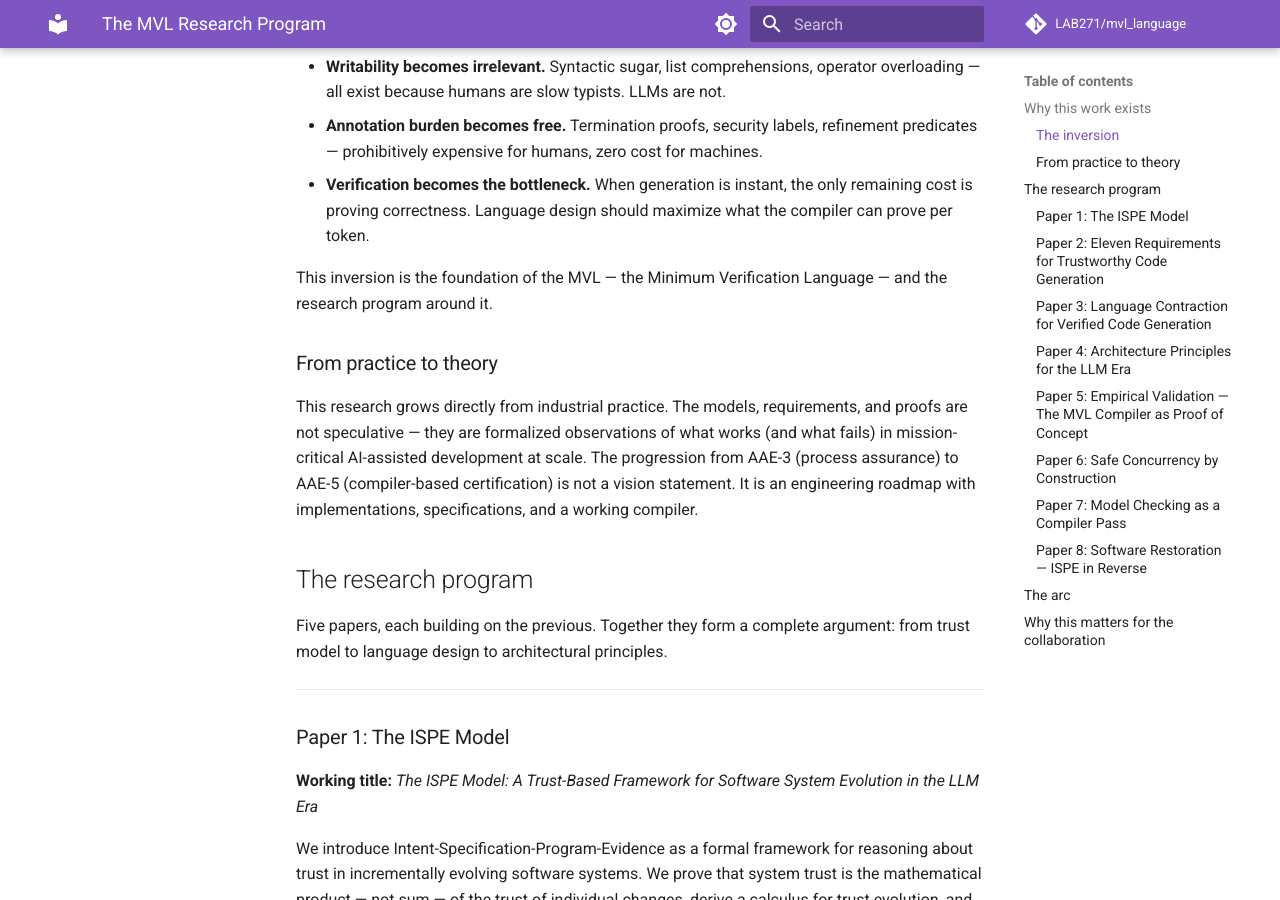
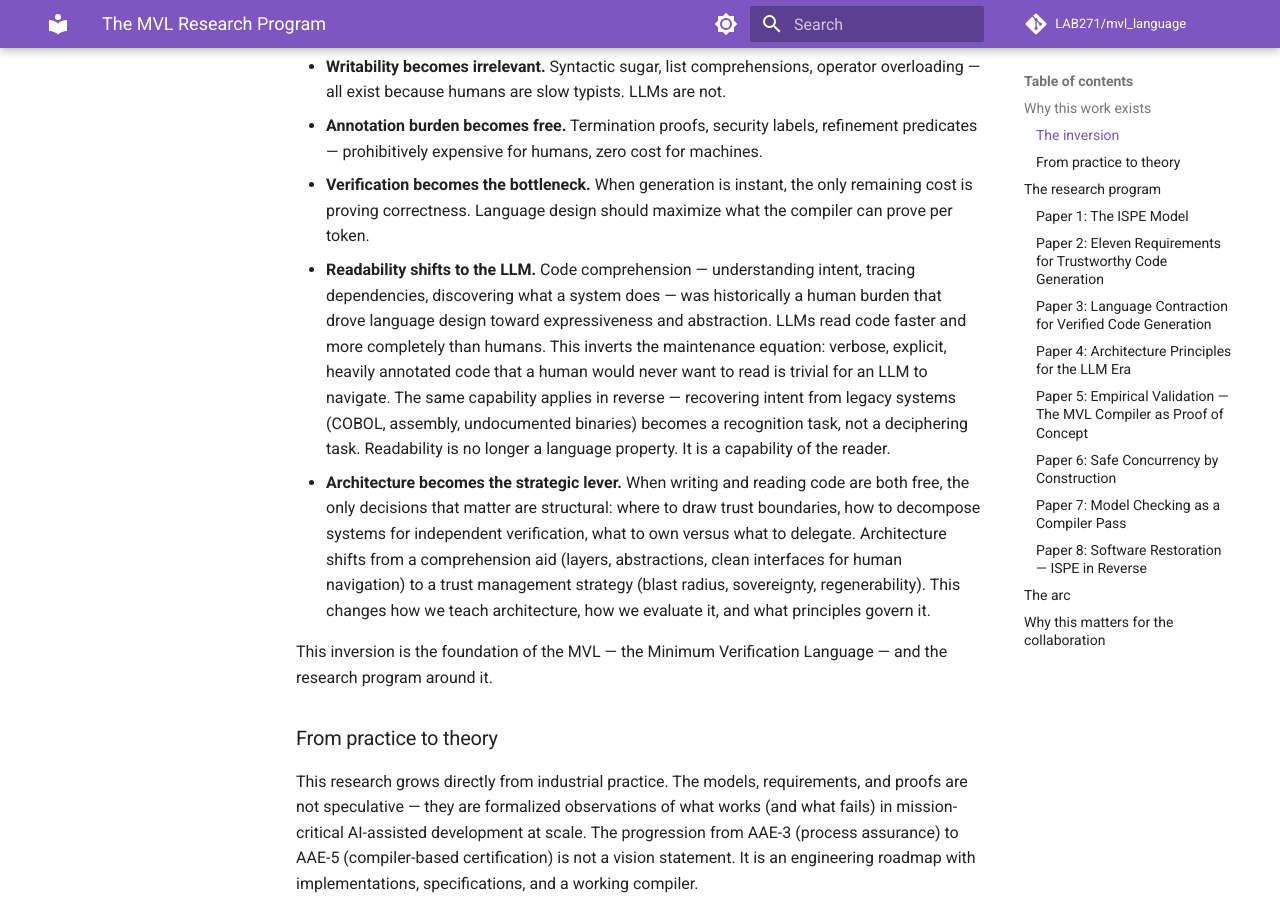
Before and after one commit to mvl-lang/mvl, an MkDocs documentation site: the page built from docs/mvl_rationale.md, in a window 1280 px wide and 900 px high, scrolled down 997 px. Built offline with MkDocs 1.6.1 and Material for MkDocs 9.7.7, drawn with Linux system fonts in a browser that asks for light colours; comment, search, counter and statistics services are not loaded.

Commit message:
docs: rationale — readability shifts to LLM, architecture as strategic lever
Co-Authored-By: Claude Opus 4.6 (1M context) <noreply@anthropic.com>

```diff
--- a/docs/mvl_rationale.md
+++ b/docs/mvl_rationale.md
@@ -26,6 +26,8 @@ If LLMs generate all code, every design decision about programming languages inv
 - **Writability becomes irrelevant.** Syntactic sugar, list comprehensions, operator overloading — all exist because humans are slow typists. LLMs are not.
 - **Annotation burden becomes free.** Termination proofs, security labels, refinement predicates — prohibitively expensive for humans, zero cost for machines.
 - **Verification becomes the bottleneck.** When generation is instant, the only remaining cost is proving correctness. Language design should maximize what the compiler can prove per token.
+- **Readability shifts to the LLM.** Code comprehension — understanding intent, tracing dependencies, discovering what a system does — was historically a human burden that drove language design toward expressiveness and abstraction. LLMs read code faster and more completely than humans. This inverts the maintenance equation: verbose, explicit, heavily annotated code that a human would never want to read is trivial for an LLM to navigate. The same capability applies in reverse — recovering intent from legacy systems (COBOL, assembly, undocumented binaries) becomes a recognition task, not a deciphering task. Readability is no longer a language property. It is a capability of the reader.
+- **Architecture becomes the strategic lever.** When writing and reading code are both free, the only decisions that matter are structural: where to draw trust boundaries, how to decompose systems for independent verification, what to own versus what to delegate. Architecture shifts from a comprehension aid (layers, abstractions, clean interfaces for human navigation) to a trust management strategy (blast radius, sovereignty, regenerability). This changes how we teach architecture, how we evaluate it, and what principles govern it.
 
 This inversion is the foundation of the MVL — the Minimum Verification Language — and the research program around it.
 
```
